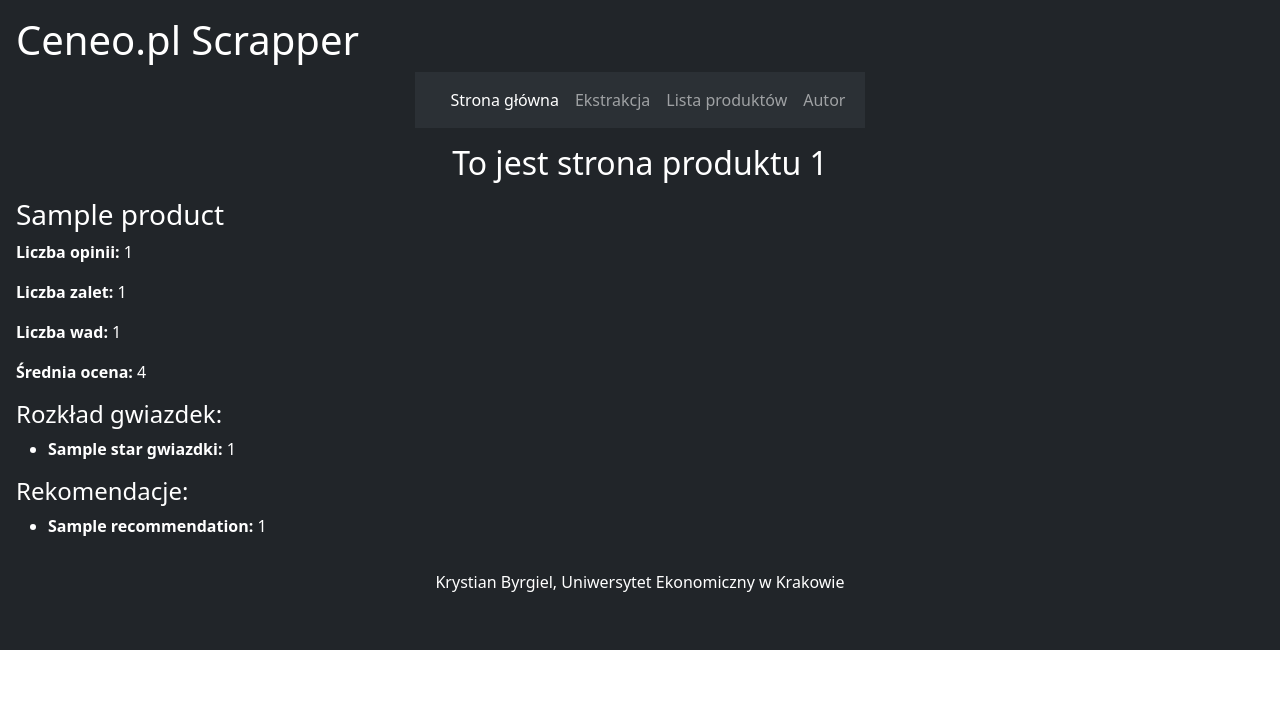
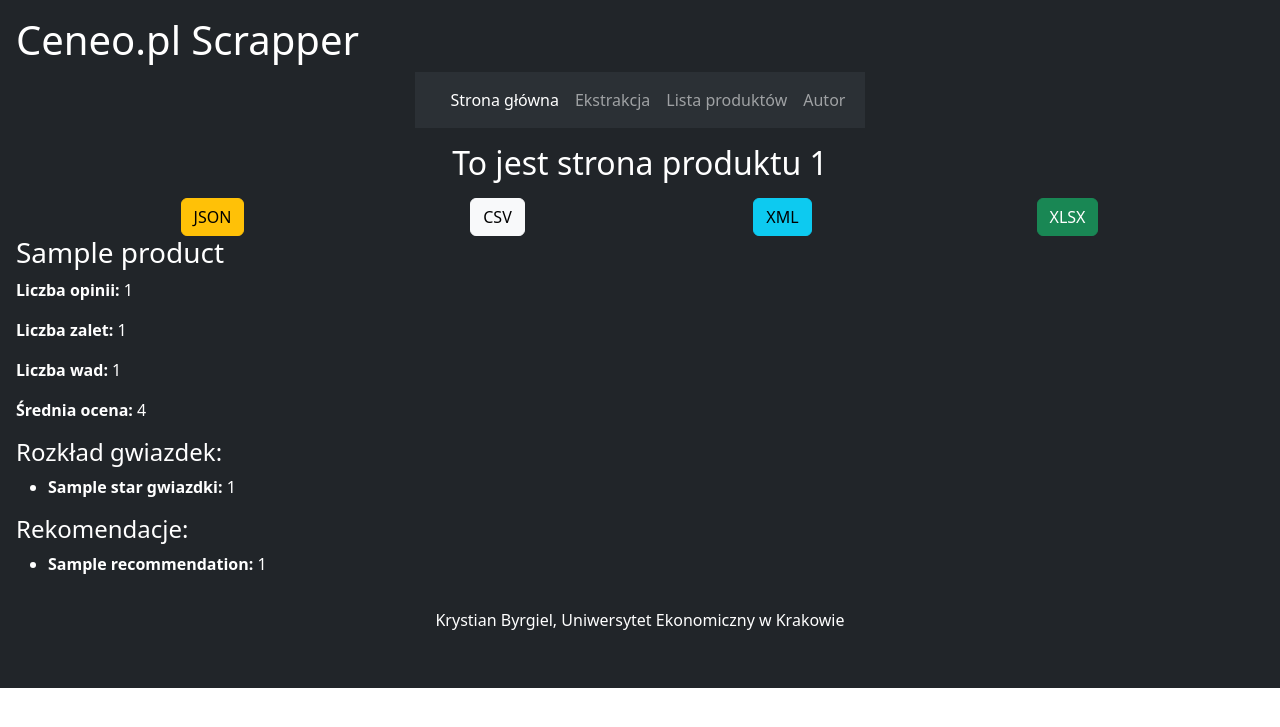
Before and after one commit to Ydabab/CeneoWebScrapperKB, a Flask app: template app/templates/product.html in a window 1280 px wide. Shown: the top 727 px of the page. Run offline with Flask 3, Linux system fonts and the light colour scheme; the template is opened without the code that fills it: most values are stand-ins (such as "Sample title", 1, 10 or a date in 2020).

Commit message:
Projekt na podniesienie oceny KB

```diff
--- a/app/routes.py
+++ b/app/routes.py
@@ -4,6 +4,7 @@ from bs4 import BeautifulSoup
 import requests
 import pandas as pd
 import numpy as np
+from lxml import etree
 import json
 import os
 import io
@@ -109,4 +110,29 @@ def download_csv(product_id):
 
 @app.route('/product/download_xlsx/<product_id>')
 def download_xlsx(product_id):
-    pass
+    opinions = pd.read_json(f"app/opinions/{product_id}.json")
+    opinions.stars = opinions.stars.apply(lambda s: "'" + s)
+    buffer = io.BytesIO()
+    with pd.ExcelWriter(buffer, engine='xlsxwriter') as writer:
+        opinions.to_excel(writer, index=False)
+    buffer.seek(0)
+    return send_file(buffer, "application/vnd.openxmlformats-officedocument.spreadsheetml.sheet",
+                     as_attachment=True, download_name=f"{product_id}.xlsx")
+
+@app.route('/product/download_xml/<product_id>')
+def download_xml(product_id):
+    opinions = pd.read_json(f"app/opinions/{product_id}.json")
+    opinions['stars'] = opinions['stars'].astype(str)
+    root = etree.Element("Opinions")
+    for _, row in opinions.iterrows():
+        opinion_elem = etree.SubElement(root, "Opinion")
+        for field in row.index:
+            field_elem = etree.SubElement(opinion_elem, field)
+            field_elem.text = str(row[field])
+    buffer = io.BytesIO()
+    tree = etree.ElementTree(root)
+    tree.write(buffer, pretty_print=True, xml_declaration=True, encoding='UTF-8')
+    buffer.seek(0)
+
+    return send_file(buffer, "application/xml",
+                     as_attachment=True, download_name=f"{product_id}.xml")
--- a/app/templates/product.html
+++ b/app/templates/product.html
@@ -2,7 +2,31 @@
 
 {% block content %}
     <h2 class="text-center mt-3 mb-3">To jest strona produktu {{product_id}}</h2>
-    <div>
+    <div class="container text-center">
+        <div class="row align-items-start">
+          <div class="col">
+            <a href="{{ url_for('download_json', product_id=product.product_id) }}">
+                <button type="button" class="btn btn-warning">JSON</button>
+            </a>
+          </div>
+          <div class="col">
+            <a href="{{ url_for('download_csv', product_id=product.product_id) }}">
+                <button type="button" class="btn btn-light">CSV</button>
+            </a>
+          </div>
+          <div class="col">
+            <a href="{{ url_for('download_xml', product_id=product.product_id) }}">
+                <button type="button" class="btn btn-info">XML</button>
+            </a>
+          </div>
+          <div class="col">
+            <a href="{{ url_for('download_xlsx', product_id=product.product_id) }}">
+                <button type="button" class="btn btn-success">XLSX</button>
+            </a>
+          </div>
+        </div>
+      </div>
+       <div>
         <h3>{{product.product_name}}</h3>
         <p><strong>Liczba opinii:</strong> {{product.opinions_count}}</p>
         <p><strong>Liczba zalet:</strong> {{product.pros_count}}</p>
--- a/requirements.txt
+++ b/requirements.txt
@@ -22,6 +22,7 @@ Jinja2==3.1.4
 jupyter_client==8.6.1
 jupyter_core==5.7.2
 kiwisolver==1.4.5
+lxml==5.2.2
 MarkupSafe==2.1.5
 matplotlib==3.8.4
 matplotlib-inline==0.1.6
@@ -51,3 +52,4 @@ tzdata==2024.1
 urllib3==2.2.1
 wcwidth==0.2.13
 Werkzeug==3.0.3
+XlsxWriter==3.2.0
```
